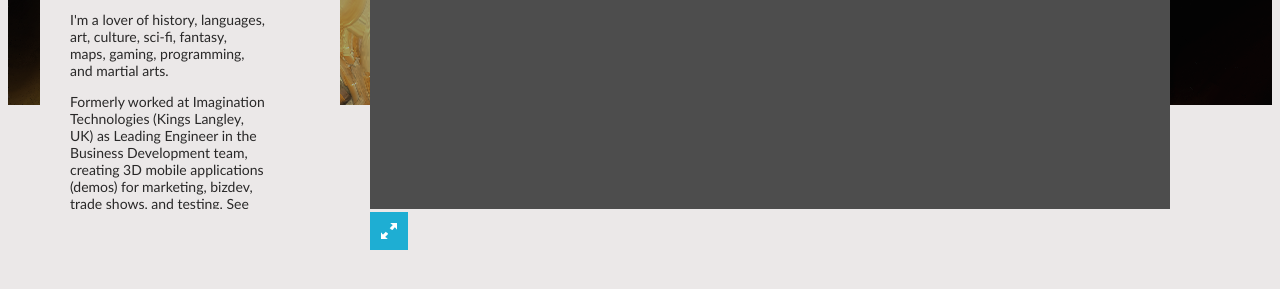
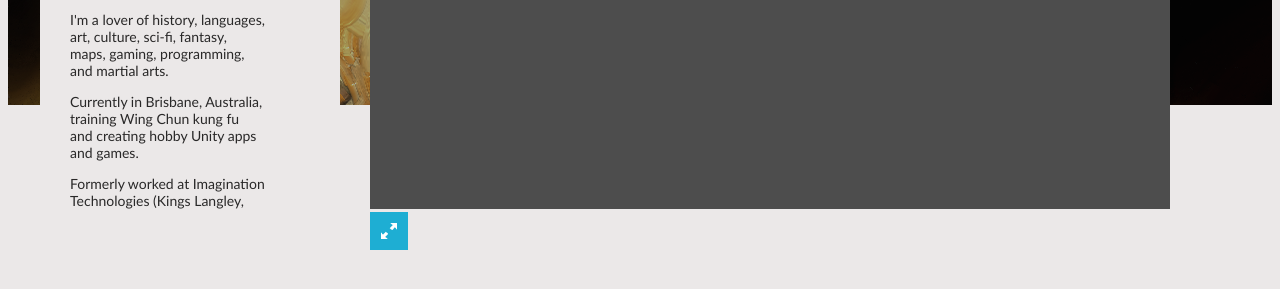
Before and after one commit to mrkeeeny7/mrkeeeny7.github.io, a plain HTML site: page index.html in a window 1280 px wide. Shown: the part 299-588 px from the top of the page. Drawn offline with Linux system fonts and the light colour scheme; no server answers; files whose address does not match are found by name.

Commit message:
Update aboutme.html

```diff
--- a/aboutme.html
+++ b/aboutme.html
@@ -2,8 +2,8 @@
 <p>I'm a lover of history, languages, art, culture, sci-fi, fantasy, maps, gaming, programming, and martial arts.
 </p>
 <p>
-Formerly worked at Imagination Technologies (Kings Langley, UK) as Leading Engineer in the Business Development team, creating 3D mobile applications (demos) for marketing, bizdev, trade shows, and testing. See some of my work <a href="https://sites.google.com/view/kcatterall/professional-work">here</a>.
+Currently in Brisbane, Australia, training Wing Chun kung fu and creating hobby Unity apps and games.
 </p>
 <p>
-Currently in Brisbane, Australia, training Wing Chun kung fu and creating hobby Unity apps and games.
+Formerly worked at Imagination Technologies (Kings Langley, UK) as Leading Engineer in the Business Development team, creating 3D mobile applications (demos) for marketing, bizdev, trade shows, and testing.
 </p>
```
